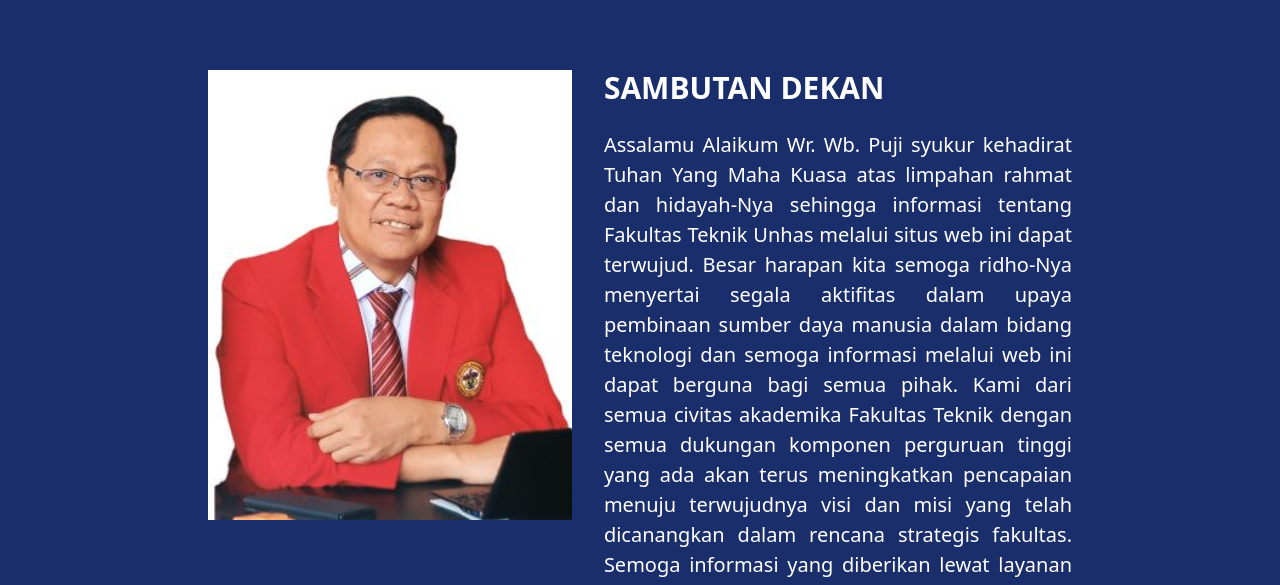
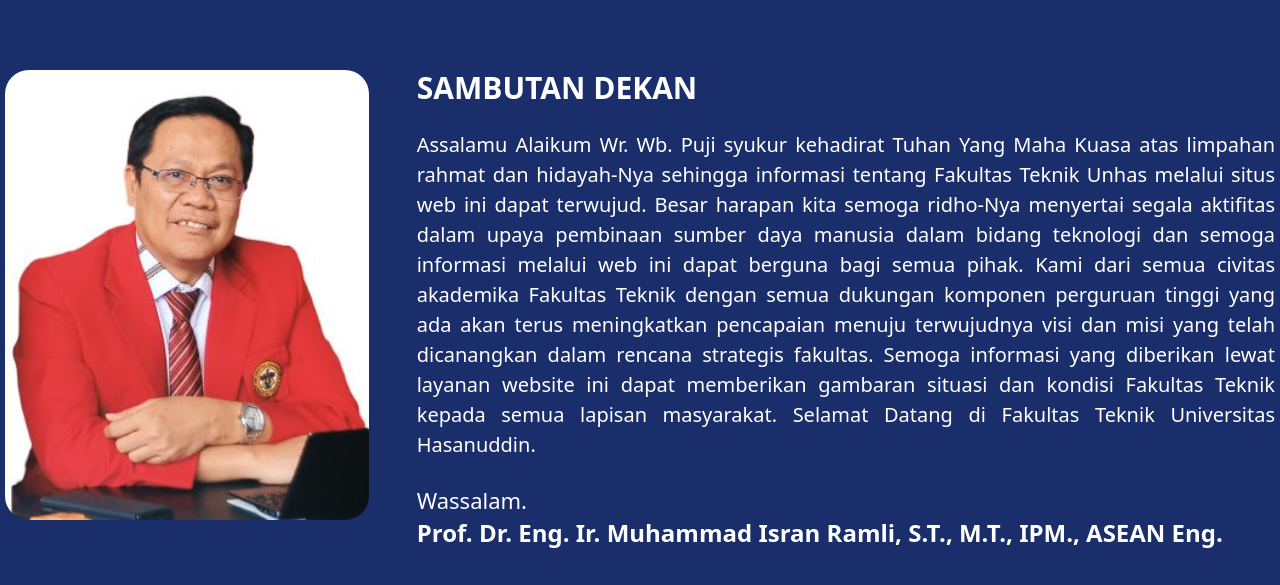
Before and after one commit to faridnfl/Mid-SistemInformasi, a Nuxt app: page / in a window 1280 px wide. Shown: the part 810-1395 px from the top of the page. Built offline with nearby package versions, Linux system fonts and the light colour scheme.

Commit message:
perbarui sambutan

```diff
--- a/app.vue
+++ b/app.vue
@@ -30,11 +30,14 @@
     <section class="judul min-h-screen flex items-center place-content-center bg-cover bg-center">
       <h1 class="h-12 text-center text-white font-medium flex" style="font-size: 2.5rem; text-shadow: 8px 6px 4px rgba(0, 0, 0, 20);">SELAMAT DATANG DI FAKULTAS <br> TEKNIK UNIVERSITAS HASANUDDIN</h1>
     </section>
-    <div class="sambutan flex pt-20 pb-20"  style="background-color:  rgb(26, 46, 107);">
-      <img src="/dekan.png" alt="Dekan FT-UH" class="flex ml-52 mb-14 max-w-full h-auto" style="height: 450px;" />
-      <div class="ucapan pl-8 text-white">
+    <div class="sambutan flex pt-20 pb-20 mb-8"  style="background-color:  rgb(26, 46, 107);">
+      <div class="flex  mx-auto" style="width: 1270px;">
+        <div class="foto flex  " style="width: 550px;">
+          <img src="/dekan.png" alt="Dekan FT-UH" class=" rounded-3xl flex max-w-full h-full" style="height: 450px;" />
+        </div>
+      <div class="ucapan ml-10 text-white  w-full">
         <h1 class="text-3xl font-bold ">SAMBUTAN DEKAN</h1>
-        <p class="mt-6 text-justify mr-52" style="font-size: 20px;">
+        <p class="mt-6 text-justify " style="font-size: 20px;">
           Assalamu Alaikum Wr. Wb. Puji syukur kehadirat Tuhan Yang Maha Kuasa
           atas limpahan rahmat dan hidayah-Nya sehingga informasi tentang
           Fakultas Teknik Unhas melalui situs web ini dapat terwujud. Besar
@@ -51,6 +54,7 @@
         </p>
         <p class="mt-6" style="font-size: 22px;">Wassalam.</p>
         <h2 class="font-bold text-2xl">Prof. Dr. Eng. Ir. Muhammad Isran Ramli, S.T., M.T., IPM., ASEAN Eng.</h2>
+      </div>
       </div>
     </div>
     <section class="galeri flex justify-center relative h-48">
```
